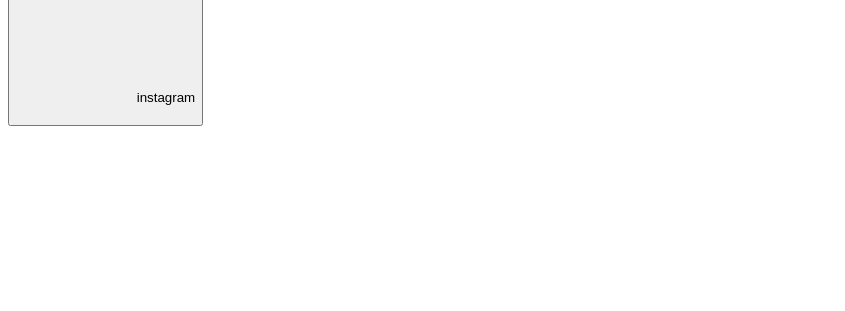
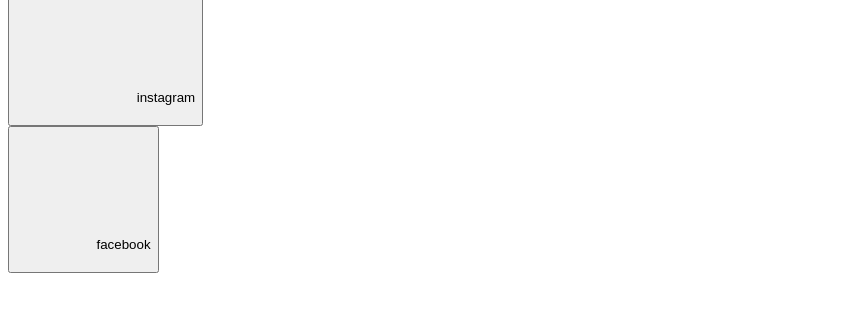
Before and after one commit to zinou-dev/trybrk, a plain HTML site: page index.html in a window 1280 px wide. Shown: the part 349-660 px from the top of the page, without its empty margins (0-845 px from the left). Drawn offline with Linux system fonts and the light colour scheme.

Commit message:
Update index.html

```diff
--- a/index.html
+++ b/index.html
@@ -17,7 +17,7 @@
     </header>
     <section>
         <button id="leftButton" onclick="alert('Left button clicked!')" style="left: 11%;"><i class="fa fa-instagram" style="font-size: 11vw;color:white;position: relative;right: 16vw;"></i><span class="insta">instagram</span></button>    </section>
-
+        <button id="leftButton2" onclick="alert('Left button clicked!')" style="left: 11%;"><i class="fa fa-facebook" style="font-size: 11vw;color:white;position: relative;right: 17vw; top:5px;"></i><span class="insta">facebook</span></button>
     <!--<script>
         document.addEventListener("DOMContentLoaded", function() {
           var leftButton = document.getElementById("leftButton");
@@ -32,6 +32,14 @@
       leftButton.style.left = "100%";
     }, 400); // تأخير لمدة ثانية (1000 مللي ثانية)
   });
+
+  document.addEventListener("DOMContentLoaded", function() {
+    var rightButton = document.getElementById("leftButton2");
+
+    setTimeout(function() {
+      rightButton.style.left = "-100%";
+    }, 400); // تأخير لمدة ثانية (1000 مللي ثانية)
+  });
     </script>
 </body>
 </html>
```
